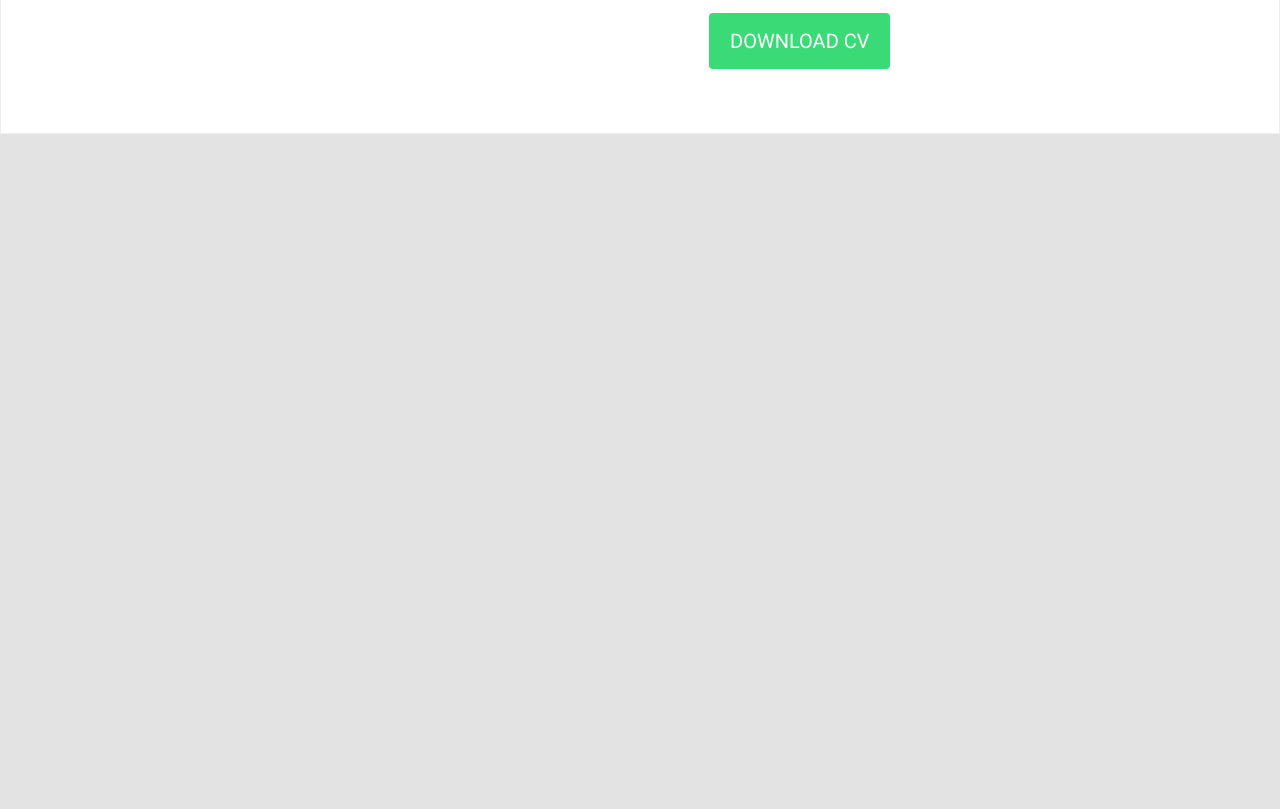
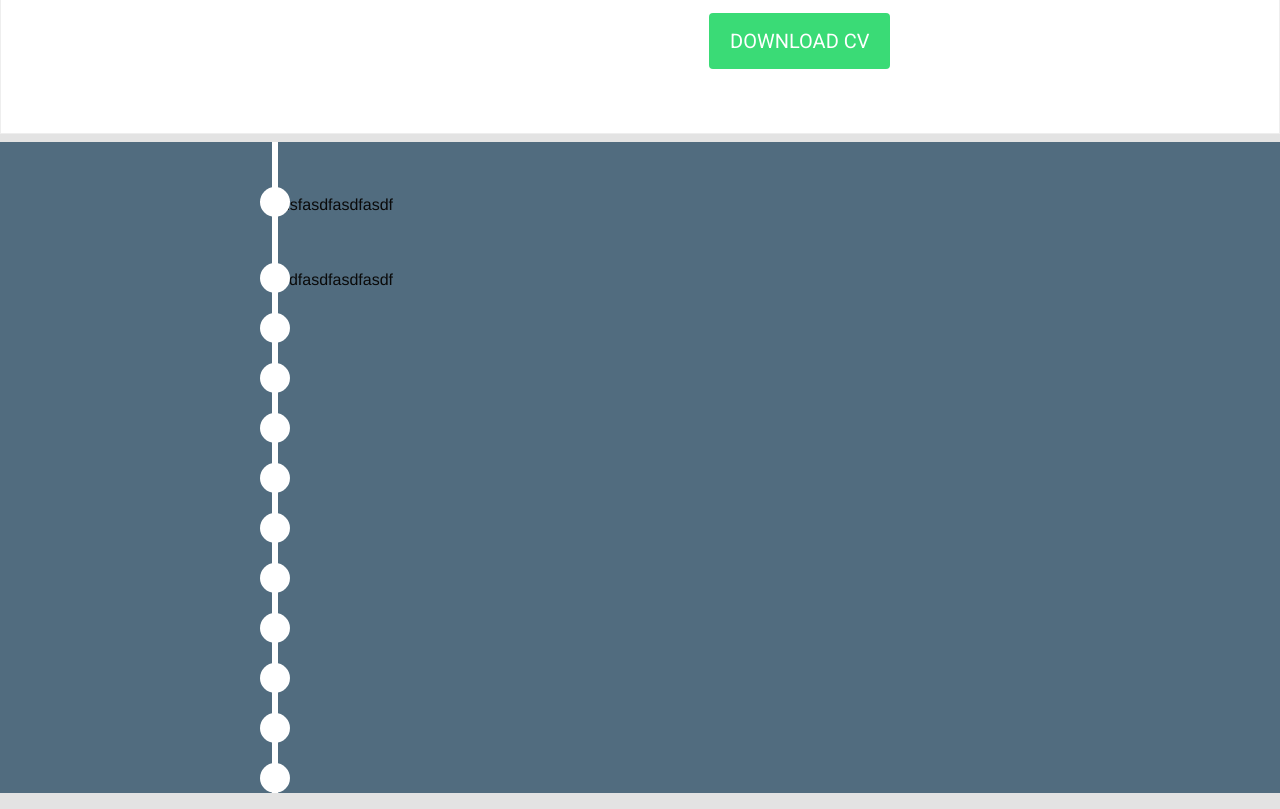
Before and after one commit to CleverProgrammer/tony_portfolio_cp, a website: page index.html in a window 1280 px wide. Shown: the part 562-1371 px from the top of the page. Before the commit the page ends 800 px from the top, so only its background shows below. Drawn offline with nearby package versions, Linux system fonts and the light colour scheme.

Commit message:
Add basic story section with timeline div.

```diff
--- a/assets/styles/styles.css
+++ b/assets/styles/styles.css
@@ -69,3 +69,30 @@ body, html {
 		opacity: 0.95;
 		box-shadow: 0 5px 11px 0 rgba(0, 0, 0, 0.18), 0 4px 14px 1px rgba(0, 0, 0, 0.15);
 }
+
+/*** timeline story ***/
+
+#story {
+	background-color: #516C7F;
+}
+
+.timeline ul li {
+  list-style-type: none;
+  position: relative;
+  width: 6px;
+	margin-left: 20%;
+  padding-top: 50px;
+  background: #fff;
+}
+
+.timeline ul li::after {
+  content: '';
+  position: absolute;
+  left: 50%;
+  bottom: 0;
+  transform: translateX(-50%);
+  width: 30px;
+  height: 30px;
+  border-radius: 50%;
+  background: inherit;
+}
--- a/index.html
+++ b/index.html
@@ -13,8 +13,11 @@
 
 <body>
 	<div class="wrapper">
+
+
 		<div class="thin-bar">
 		</div>
+
 		<div class="row" id="about">
 			<section class="small-12 large-6 large-offset-3 columns text-center">
 				<img class="img-circle" src="assets/images/adhoc-profile-pic.png" alt="headshot">
@@ -29,6 +32,63 @@
 				</div>
 			</section>
 		</div>
+		<section id="story">
+			<h2></h2>
+			<div class="timeline">
+				<ul>
+					<li>
+						<div>
+							adsfasdfasdfasdf
+						</div>
+					</li>
+					<li>
+						<div>
+							asdfasdfasdfasdf
+						</div>
+					</li>
+					<li>
+						<div>
+						</div>
+					</li>
+					<li>
+						<div>
+						</div>
+					</li>
+					<li>
+						<div>
+						</div>
+					</li>
+					<li>
+						<div>
+						</div>
+					</li>
+					<li>
+						<div>
+						</div>
+					</li>
+					<li>
+						<div>
+						</div>
+					</li>
+					<li>
+						<div>
+						</div>
+					</li>
+					<li>
+						<div>
+						</div>
+					</li>
+					<li>
+						<div>
+						</div>
+					</li>
+					<li>
+						<div>
+						</div>
+					</li>
+				</ul>
+			</div>
+		</section>
 
 	</div>
 
```
